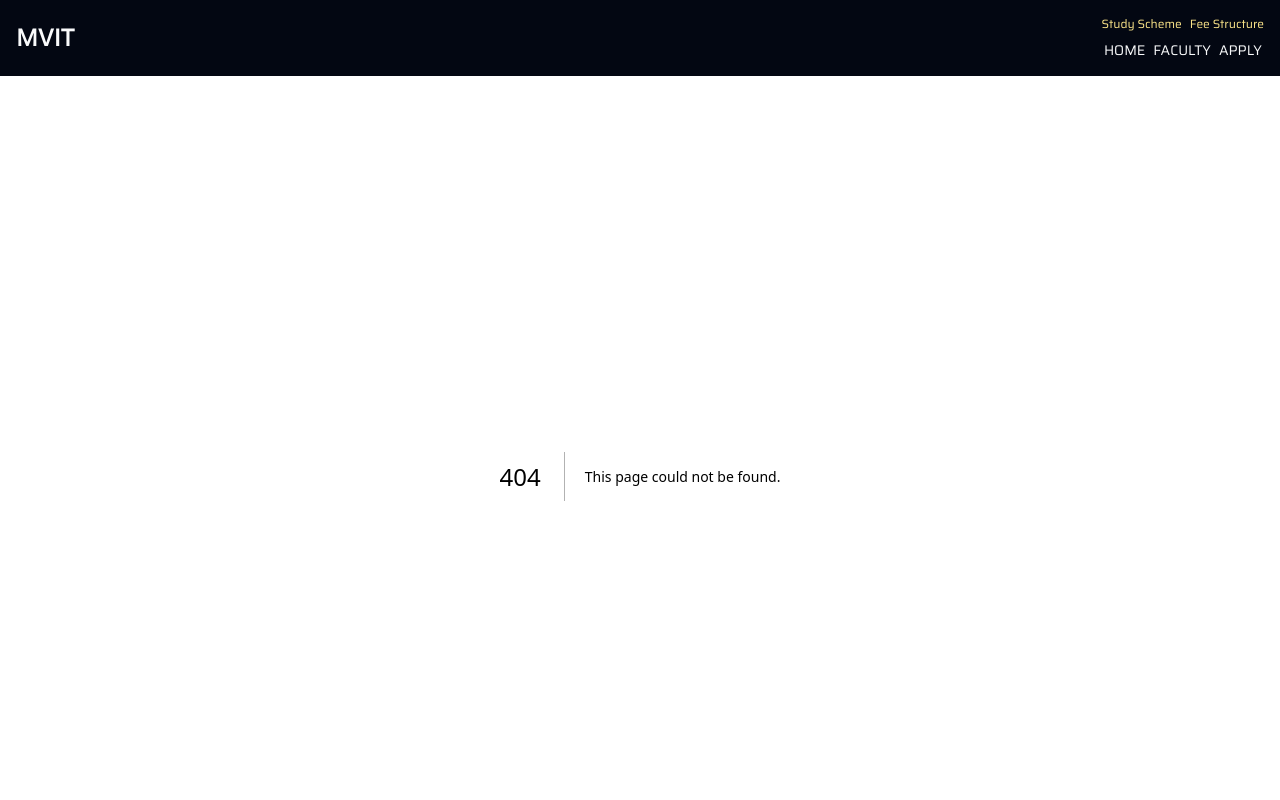
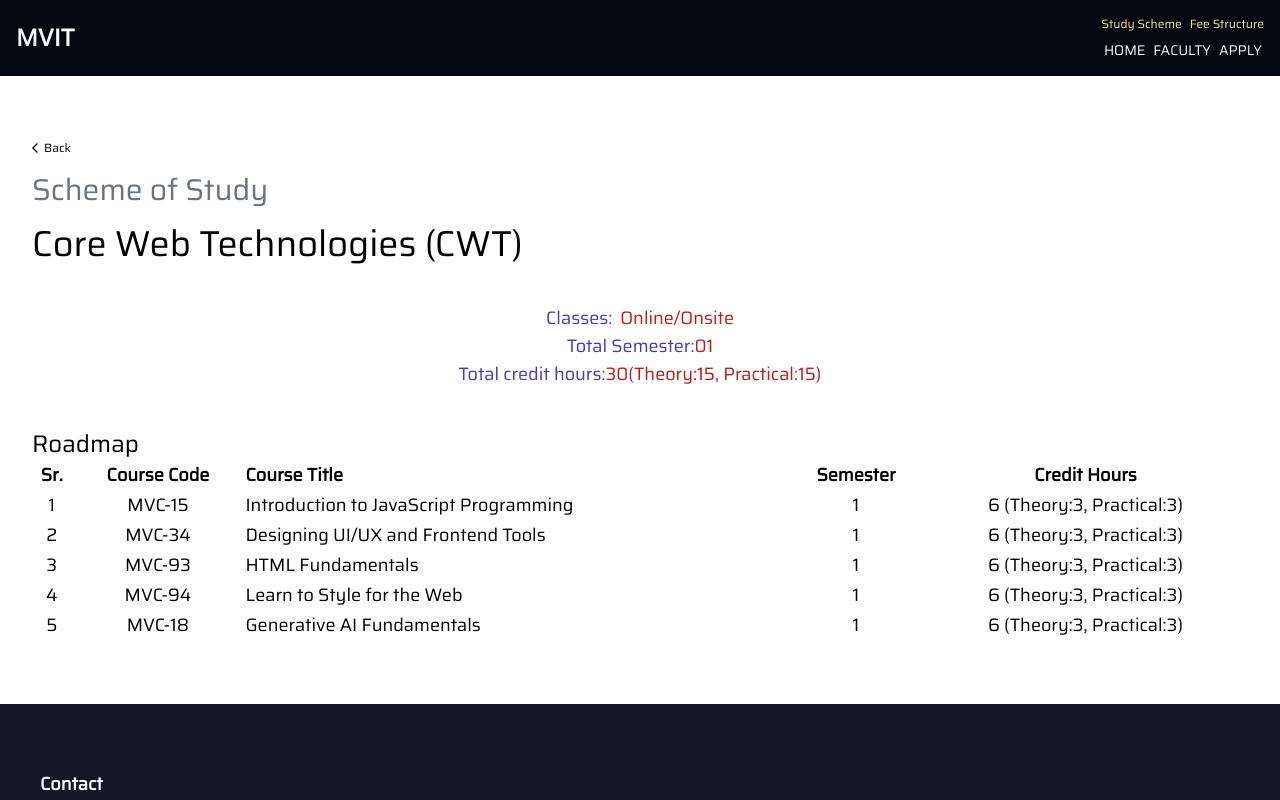
Before and after one commit to mvut/mvut, a Next.js app: page /pages/study/programs/cwt in a window 1280 px wide. Before the commit this address had no page. Shown: the top 800 px of the page. Built offline with nearby package versions, Linux system fonts and the light colour scheme.

Commit message:
Mvit v2.0

```diff
--- a/app/components/footer.tsx
+++ b/app/components/footer.tsx
@@ -16,12 +16,12 @@ export default function FooterComponent(){
                     </div>
                     <div className={'flex items-center justify-center sm:h-10 gap-1'}>
                         <FaWhatsapp/>
-                        <p>+17472094775</p>
+                        <p>+923017362696</p>
                     </div>
                 </div>
                 <div className={'flex items-center justify-center text-center py-4'}>
 
-                    <Link target="_blank" href="https://chat.whatsapp.com/CFrP44L2ZbP9V01e1lcTN7"
+                    <Link target="_blank" href="https://chat.whatsapp.com/IpG66lObuHo3MUelWoH6tu"
                           className="hover:text-green-400">
                         <FaWhatsapp size={25}/>
                     </Link>
@@ -37,7 +37,7 @@ export default function FooterComponent(){
             </div>
             <div className={'flex items-center justify-center text-gray-50 text-center bg-gray-950 h-10'}>
                 <p className={'text-xs'}>Powered by
-                    <Link className={'text-amber-300 uppercase'} href={'/'} target={'_blank'}> Mvut.us</Link>
+                    <Link className={'text-amber-300 uppercase'} href={'/'} target={'_blank'}> MVIT</Link>
                 </p>
             </div>
         </div>
--- a/app/components/research.tsx
+++ b/app/components/research.tsx
@@ -10,15 +10,15 @@ export default function ResearchComponent(){
             <div className="flex flex-col md:flex-row justify-between p-4 items-center border-t-2 border-b-2 gap-8 mt-8">
                 <div>
                     <h2 className="text-xl font-bold">Artificial Intelligence</h2>
-                    <p>Unlock the future with our comprehensive suite of over 15 courses</p>
+                    <p>Unlock the future with our comprehensive suite of Emerging AI Courses</p>
                 </div>
                 <div>
                     <h2 className="text-xl font-bold">Computer Science and IT</h2>
-                    <p>Explore over 25 diverse fields of professional growth and scientific inquiry</p>
+                    <p>Explore over 25+ diverse fields of professional growth and scientific Inquiry</p>
                 </div>
                 <div>
                     <h2 className="text-xl font-bold">Research and Development </h2>
-                    <p>Go from zero to hero in emerging technologies with our courses, transforming you from a complete beginner to a skilled professional</p>
+                    <p>Go from Beginner to Confident Pro in Emerging Technologies with Our Research and Development Programs</p>
                 </div>
             </div>
 
--- a/app/pages/apply/page.tsx
+++ b/app/pages/apply/page.tsx
@@ -11,7 +11,7 @@ export default function ApplicationForm(){
         {id:4, program:"Data Science (DS)", open:false},
         {id:5, program:"Research and Development (R&D)", open:false},
         {id:6, program:"Interpersonal Skills (IPS)", open:false},
-        {id:7, program:"Core Web Technologies (CWT)", open:false},
+        {id:7, program:"Core Web Technologies (CWT)", open:true},
         {id:8, program:"Python Programming for AI (PyAI)", open:false},
         {id:9, program:"PHP Web Programming Course (PWPC)", open:false},
         {id:10, program:"JavaScript Programming Course (JSC)", open:false},
@@ -90,8 +90,9 @@ export default function ApplicationForm(){
                 />
 
                 <div className={'flex flex-col'}>
-                    <label className={'text-teal-900'}>Choose Program:</label>
-                    <select className={'md:h-10 md:w-96 bg-teal-50 p-1 border-2 border-teal-200'} name={'program'}>
+                    <label className={'text-teal-900'}>Choose Program(<Link href={'/pages/study'} className={'text-xs text-red-500 hover:text-teal-900'}>Study Scheme </Link>
+                        , <Link href={'/pages/study/fee'} className={'text-xs text-red-500 hover:text-teal-900'}>Fee Structure </Link>)</label>
+                    <select className={'md:h-10 md:w-96 bg-teal-50 p-1 border-2 border-teal-200 '} name={'program'}>
                         {
                             programs ?
                                 programs.map((program) => {
@@ -115,7 +116,7 @@ export default function ApplicationForm(){
                     <label>Classes</label>
                     <select className={'md:h-10 md:w-96 bg-teal-50 p-1 border-2 border-teal-200'} name={'classes'}>
                         <option value={'Online'}>Online</option>
-                        {/*<option value={2}>Onsite</option>*/}
+                        <option value={'Onsite'}>Onsite (in Pakpattan)</option>
                     </select>
                 </div>
 
@@ -132,8 +133,8 @@ export default function ApplicationForm(){
                             className={'text-md bg-teal-950 text-teal-300 rounded-lg uppercase hover:bg-teal-800 p-2 px-6 py-2 mt-2'}>Apply
                     </button>
                     <Link href={'/'}
-                          className={'text-md bg-teal-950 text-teal-300 rounded-lg uppercase hover:bg-teal-800 p-2 px-6 py-2 mt-2'}>Back</Link>
-
+                          className={'text-md bg-teal-950 text-teal-300 rounded-lg uppercase hover:bg-teal-800 p-2 px-6 py-2 mt-2'}>Back
+                    </Link>
                 </div>
             </form>
 
--- a/app/pages/study/fee/page.tsx
+++ b/app/pages/study/fee/page.tsx
@@ -4,7 +4,7 @@ import {MdArrowBackIos} from "react-icons/md";
 export default function FeeStructure(){
     return (
         <div className={'container flex flex-col py-16 min-h-screen'}>
-            <Link href={'/'} className={'flex text-xs hover:text-red-500 items-center'}><MdArrowBackIos />Back</Link>
+            <Link href={'/pages/study'} className={'flex text-xs hover:text-red-500 items-center'}><MdArrowBackIos />Back</Link>
 
             <p className={'text-3xl py-10'}>Fee Structure</p>
             <table className="table-auto text-center text-xs sm:text-lg overflow-auto">
@@ -13,10 +13,10 @@ export default function FeeStructure(){
                     <th>Sr.</th>
                     <th>Program</th>
                     <th>Classes</th>
-                    <th>Duration</th>
-                    <th>Admission Fee</th>
-                    <th>Monthly Fee</th>
-                    <th>Program Fee</th>
+                    <th>Semesters</th>
+                    <th>Admission Fee (PKR)</th>
+                    <th>Monthly Fee (PKR)</th>
+                    <th>Program Fee (PKR)</th>
                 </tr>
                 </thead>
                 <tbody className={'odd:bg-red-400'}>
@@ -24,7 +24,7 @@ export default function FeeStructure(){
                     <td>01</td>
                     <td>Full Stack Development with Next.js (FSDN)</td>
                     <td>Online</td>
-                    <td>2 Years</td>
+                    <td>04</td>
                     <td>10000</td>
                     <td>5000</td>
                     <td>130000</td>
@@ -33,10 +33,19 @@ export default function FeeStructure(){
                     <td>02</td>
                     <td>Office Management and Work Ethics (OM&WE)</td>
                     <td>Online</td>
-                    <td>1 Year</td>
+                    <td>02</td>
                     <td>10000</td>
                     <td>5000</td>
                     <td>70000</td>
+                </tr>
+                <tr>
+                    <td>03</td>
+                    <td>Core Web Technologies (CWT)</td>
+                    <td>Online</td>
+                    <td>01</td>
+                    <td>10000</td>
+                    <td>5000</td>
+                    <td>40000</td>
                 </tr>
                 </tbody>
             </table>
--- a/app/pages/study/page.tsx
+++ b/app/pages/study/page.tsx
@@ -6,6 +6,7 @@ export default function StudySchemeComponent(){
     return(
         <div className={'container flex flex-col py-16 min-h-screen items-start'}>
                 <p className={'text-3xl'}>Scheme of Study</p>
+                {/*<Link href={'/pages/apply'} className={'text-lg hover:text-red-500 pt-4'}>Apply now </Link>*/}
             <div className={'flex flex-col py-6 items-start'}>
                 <Link href={'/pages/study/programs/fsdn'}
                 className={'flex gap-2 items-center justify-center hover:text-red-500 transition-all delay-50'}
@@ -18,6 +19,12 @@ export default function StudySchemeComponent(){
                 > <MdWebhook size={20}/>
                     Office Management and Work Ethics (OM&WE)
                 </Link>
+
+                <Link href={'/pages/study/programs/cwt'}
+                      className={'flex gap-2 items-center justify-center hover:text-red-500 transition-all delay-50'}
+                > <MdWebhook size={20}/>
+                    Core Web Technologies (CWT)
+                </Link>
             </div>
         </div>
     )
--- /dev/null
+++ b/app/pages/study/programs/cwt/page.tsx
@@ -0,0 +1,76 @@
+import { MdArrowBackIos } from "react-icons/md";
+import Link from "next/link";
+
+export default function StudySchemeComponent(){
+    return(
+        <div className={'container flex flex-col sm:py-16'}>
+            <Link href={'/pages/study'} className={'flex text-xs hover:text-red-500 items-center'}><MdArrowBackIos />Back</Link>
+            <h1 className={'text-3xl text-gray-500 py-4'}>Scheme of Study</h1>
+            <h2 className={'text-4xl'}>Core Web Technologies (CWT)</h2>
+            <div className={'flex flex-col items-center justify-center py-10'}>
+                <div className={'flex text-lg gap-2'}>
+                    <label className={'text-indigo-700'}>Classes: </label>
+                    <p className={'text-red-700'}>Online/Onsite</p>
+                </div>
+                <div className={'flex text-lg'}>
+                    <label className={'text-indigo-700'}>Total Semester: </label>
+                    <p className={'text-red-700'}>01</p>
+                </div>
+                <div className={'flex text-lg'}>
+                    <label className={'text-indigo-700'}>Total credit hours: </label>
+                    <p className={'text-red-700'}>30(Theory:15, Practical:15)</p>
+                </div>
+            </div>
+            <p className={'text-2xl'}>Roadmap</p>
+            <table className="table-auto text-center text-xs sm:text-lg">
+                <thead>
+                <tr>
+                    <th>Sr.</th>
+                    <th>Course Code</th>
+                    <th className={'text-start'}>Course Title</th>
+                    <th>Semester</th>
+                    <th>Credit Hours</th>
+                </tr>
+                </thead>
+                <tbody>
+                <tr>
+                    <td>1</td>
+                    <td>MVC-15</td>
+                    <td className={'text-start'}>Introduction to JavaScript Programming</td>
+                    <td>1</td>
+                    <td>6 (Theory:3, Practical:3)</td>
+                </tr>
+                <tr>
+                    <td>2</td>
+                    <td>MVC-34</td>
+                    <td className={'text-start'}>Designing UI/UX and Frontend Tools</td>
+                    <td>1</td>
+                    <td>6 (Theory:3, Practical:3)</td>
+                </tr>
+                <tr>
+                    <td>3</td>
+                    <td>MVC-93</td>
+                    <td className={'text-start'}>HTML Fundamentals</td>
+                    <td>1</td>
+                    <td>6 (Theory:3, Practical:3)</td>
+                </tr>
+                <tr>
+                    <td>4</td>
+                    <td>MVC-94</td>
+                    <td className={'text-start'}>Learn to Style for the Web</td>
+                    <td>1</td>
+                    <td>6 (Theory:3, Practical:3)</td>
+                </tr>
+                <tr>
+                    <td>5</td>
+                    <td>MVC-18</td>
+                    <td className={'text-start'}>Generative AI Fundamentals</td>
+                    <td>1</td>
+                    <td>6 (Theory:3, Practical:3)</td>
+                </tr>
+
+                </tbody>
+            </table>
+        </div>
+    )
+}
```
Also changed, not shown: app/pages/faculty/page.tsx (+62 -28 lines), public/faculty/arshadit.jpg (added), public/faculty/sabar.jpg (added).
